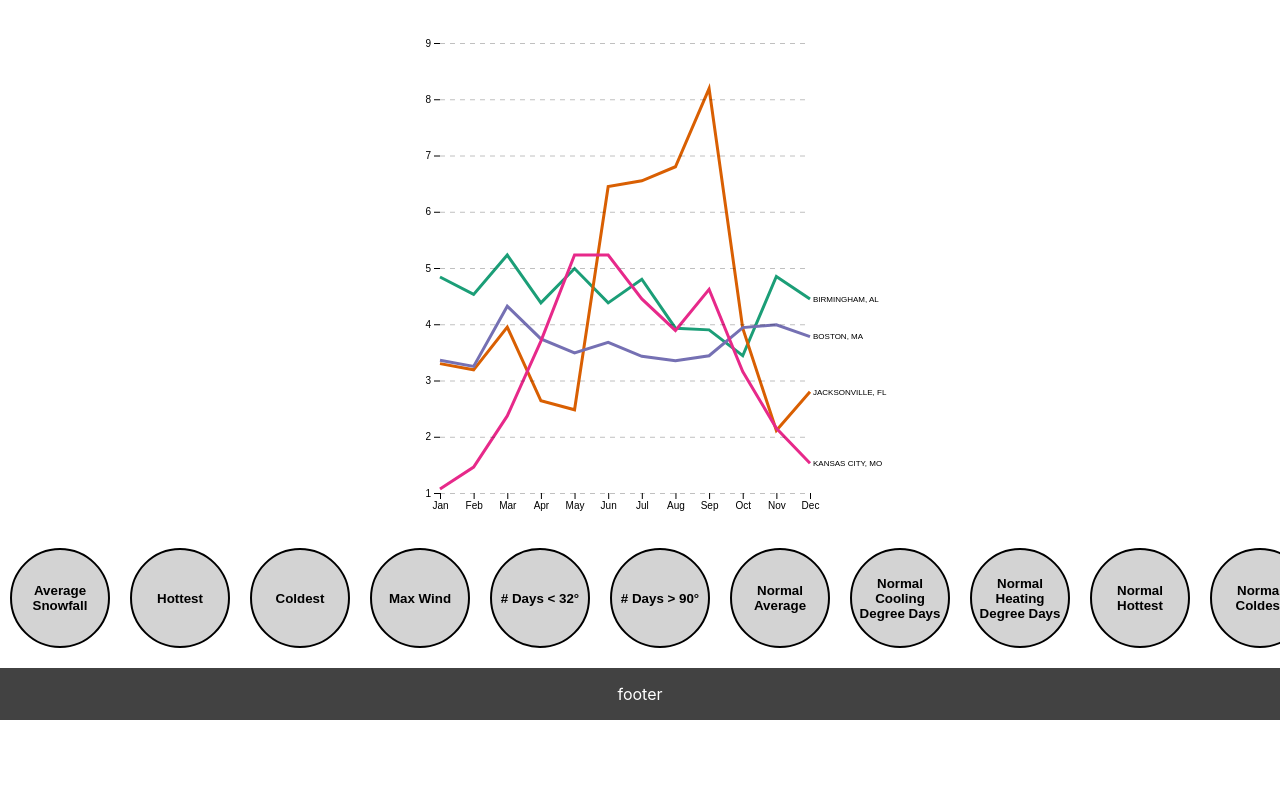
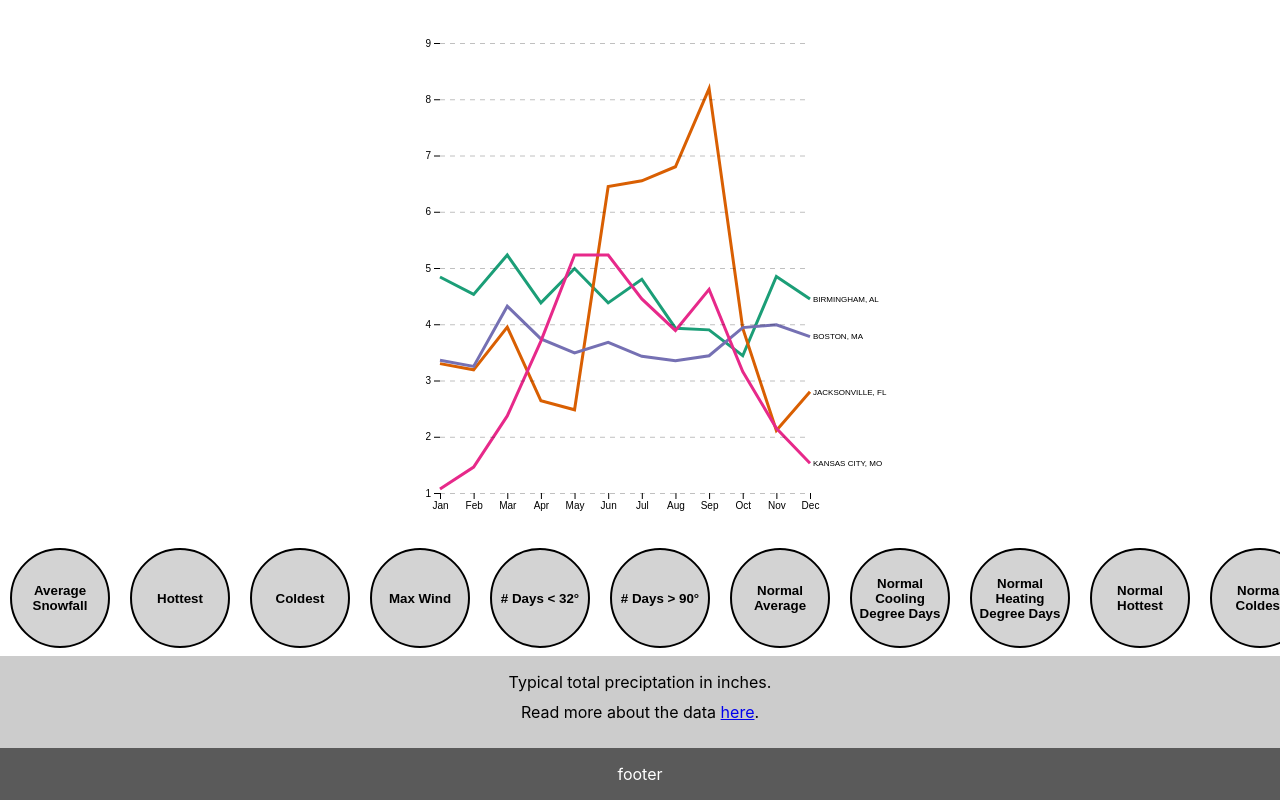
Before and after one commit to DaleMatthews/weather-compare, a React (Create React App) app in the folder weather-compare-app/: page / in a window 1280 px wide. Shown: the part 368-1168 px from the top of the page. Before the commit the page ends 1088 px from the top, so only its background shows below. Built offline with nearby package versions, Linux system fonts and the light colour scheme; the HTML template or start-up script is replaced by a standard one.

Commit message:
Add dataset descriptions

```diff
--- a/weather-compare-app/src/components/DataSelection/DataSelection.css
+++ b/weather-compare-app/src/components/DataSelection/DataSelection.css
@@ -23,9 +23,25 @@
   border-radius: 500px;
   color: black;
   font-weight: bold;
+  outline: none;
 }
 
 .dataset--selected {
   color: white;
   background-color: darkslateblue;
 }
+
+.data-description {
+  margin-top: 8px;
+  min-height: 60px;
+  padding: 16px 0;
+  background-color: rgb(204, 204, 204);
+  text-align: center;
+  display: flex;
+  flex-flow: column nowrap;
+  align-items: center;
+  justify-content: center;
+}
+.data-description span {
+  flex: 1 0 auto;
+}
--- a/weather-compare-app/src/components/DataSelection/DataSelection.js
+++ b/weather-compare-app/src/components/DataSelection/DataSelection.js
@@ -2,13 +2,14 @@ import React from "react";
 import { connect } from "react-redux";
 import WeatherData from "../../data/weather-data.json";
 import { setDatasetSelection } from "../../redux/actions";
+import { getSelectedDatasetWithDescription } from "../../redux/selectors";
 import "./DataSelection.css";
+import selectedDataset from "../../redux/reducers/selectedDataset.js";
 
-
-const DataSelection = ({ selectedDataset, setDatasetSelection }) => {
+const DataSelection = ({ selectedDatasetWithDescription, setDatasetSelection }) => {
   const cities = Object.keys(WeatherData);
 
-  const createClassName = dataset => (dataset === selectedDataset ? 'dataset dataset--selected' : 'dataset');
+  const createClassName = dataset => (dataset === selectedDatasetWithDescription.name ? "dataset dataset--selected" : "dataset");
 
   const datasets = Object.keys(WeatherData[cities[0]])
     .map(dataset =>
@@ -22,10 +23,21 @@ const DataSelection = ({ selectedDataset, setDatasetSelection }) => {
       <div className="data-selection">
         {datasets}
       </div>
+      <div className="data-description">
+        <span>{selectedDatasetWithDescription.description}.</span>
+        <span>Read more about the data <a href="https://www.ncdc.noaa.gov/ghcn/comparative-climatic-data">here</a>.</span>
+      </div>
     </div>
   );
 };
 
-const mapStateToProps = ({ selectedDataset }) => ({ selectedDataset });
+const mapStateToProps = state => {
+  const { selectedDataset } = state;
+  const selectedDatasetWithDescription = getSelectedDatasetWithDescription(
+    state,
+    selectedDataset
+  );
+  return { selectedDatasetWithDescription };
+};
 
 export default connect(mapStateToProps, { setDatasetSelection })(DataSelection);
--- a/weather-compare-app/src/components/Footer/Footer.css
+++ b/weather-compare-app/src/components/Footer/Footer.css
@@ -1,7 +1,6 @@
 footer {
   width: 100%;
-  margin-top: 20px;
-  background-color: rgb(66, 66, 66);
+  background-color: rgb(90, 90, 90);
   color: white;
   display: flex;
   align-items: center;
--- /dev/null
+++ b/weather-compare-app/src/data/datasetDescriptions.js
@@ -0,0 +1,18 @@
+export default {
+  "Average Snowfall": "Average total snowfall in inches",
+  "Hottest": "Highest observed temperature in the dataset",
+  "Coldest": "Lowest observed temperature in the dataset",
+  "Max Wind": "Maximum wind speed in miles per hour observed in the dataset",
+  "# Days < 32°": "Typical number of days the minimum temperature is less than 32°F",
+  "# Days > 90°": "Typical number of days the maximum temperature is more than 90°F",
+  "Normal Average": "Typical mean temperature",
+  "Normal Cooling Degree Days": "The sum of the number of degrees the temperature is above 65°F. Use this as a rough way to compare energy costs for cooling a building",
+  "Normal Heating Degree Days": "The sum of the number of degrees the temperature is below 65°F. Use this as a rough way to compare energy costs for heating a building",
+  "Normal Hottest": "Typical high of the day",
+  "Normal Coldest": "Typical low of the day",
+  "Normal Precipitation": "Typical total preciptation in inches",
+  "Max Possible Sunshine": "Total time that sunshine reaches the surface of Earth is expressed as the percentage of the maximum amount possible from sunrise to sunset with clear sky conditions",
+  '# Days > 0.01" of Rain': "Typical number of days where there is at least 0.01 inches of precipitation",
+  "Relative Humidity": "Typical percentage measure of the amount of moisture in the air compared to the maximum amount of moisture the air can hold at the same temperature and pressure",
+  "Average Wind": "Typical wind speed in miles per hour",
+};
--- a/weather-compare-app/src/redux/selectors.js
+++ b/weather-compare-app/src/redux/selectors.js
@@ -1,3 +1,4 @@
+import DatasetDescriptions from "../data/datasetDescriptions";
 import WeatherData from "../data/weather-data.json";
 
 export const getSelectedCityData = (store, selectedCities, selectedDataset) => {
@@ -13,3 +14,8 @@ export const getSelectedCityData = (store, selectedCities, selectedDataset) => {
     };
   });
 };
+
+export const getSelectedDatasetWithDescription = (store, selectedDataset) => ({
+  name: selectedDataset,
+  description: DatasetDescriptions[selectedDataset],
+});
```
